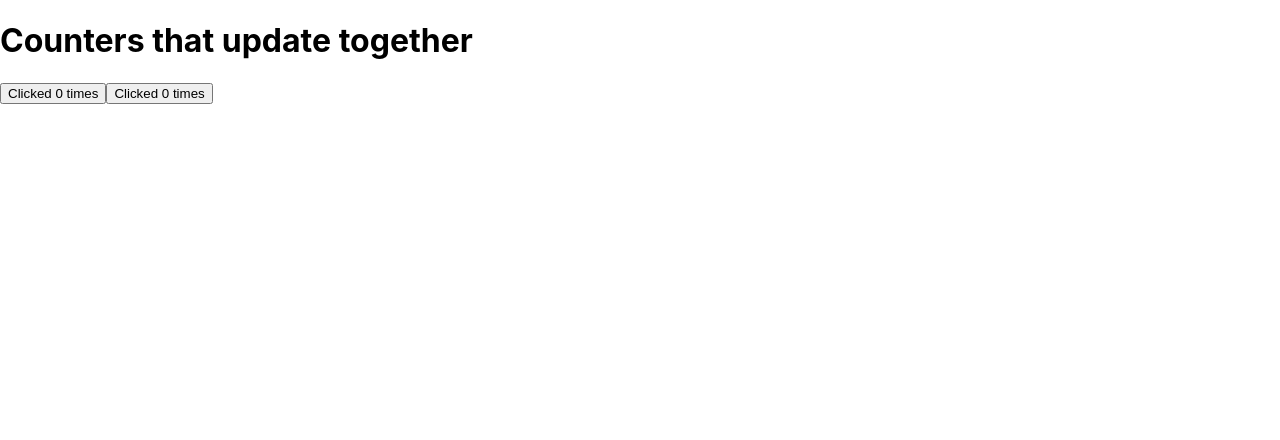
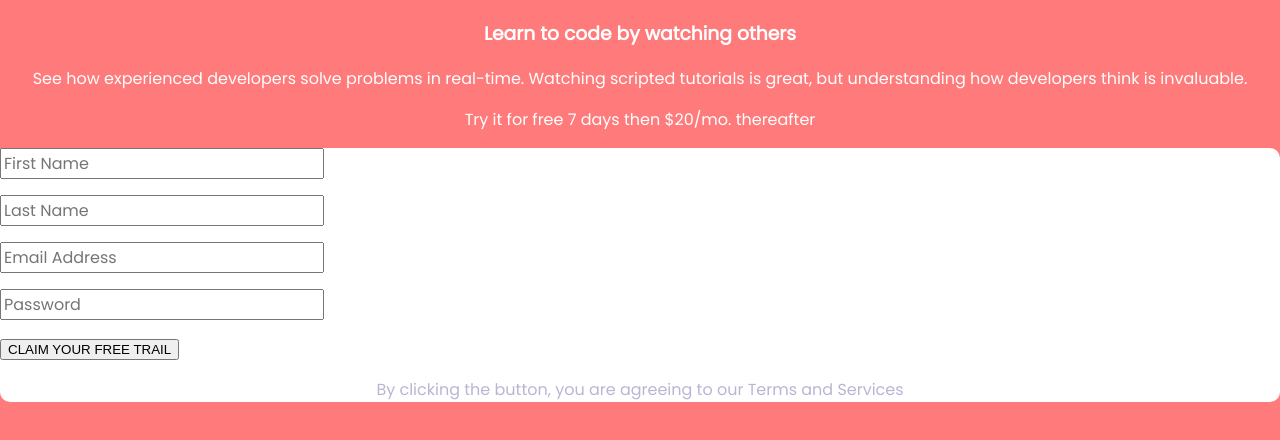
Before and after one commit to Padmasripriya/signup-form-react-component, a React (Create React App) app: page / in a window 1280 px wide. Shown: the top 440 px of the page. Built offline with nearby package versions, Linux system fonts and the light colour scheme.

Commit message:
Adding all the required components

```diff
--- a/package.json
+++ b/package.json
@@ -8,6 +8,7 @@
     "@testing-library/user-event": "^13.5.0",
     "react": "^18.2.0",
     "react-dom": "^18.2.0",
+    "react-google-fonts": "^1.2.1",
     "react-scripts": "5.0.1",
     "web-vitals": "^2.1.4"
   },
--- a/src/App.js
+++ b/src/App.js
@@ -1,29 +1,16 @@
-import { useState } from 'react';
+import { FormComponent } from './FormComponent';
+import { Content } from './Content';
 import logo from './logo.svg';
 import './App.css';
+import './fonts.css';
 
 function App() {
-
-  const [count, setCount] = useState(0);
-
-  function handleClick() {
-    setCount(count + 1);
-  }
-
-  return (
-    <div>
-      <h1>Counters that update together</h1>
-      <MyButton count={count} onClick={handleClick} />
-      <MyButton count={count} onClick={handleClick} />
+  return(
+    <div className="signup-form-component container">
+      <Content />
+      <FormComponent />
     </div>
   );
 }
 
-function MyButton({count, onClick}) {
- return(
-    <button onClick={onClick}>
-      Clicked {count} times
-      </button>
- );
-}
 export default App;
--- /dev/null
+++ b/src/Content.js
@@ -0,0 +1,15 @@
+import React from "react";
+
+export function Content() {
+    return(
+        <div className="signup-form-content">
+            <h3>Learn to code by watching others</h3>
+            <p>
+                See how experienced developers solve problems in real-time.
+                Watching scripted tutorials is great, but understanding how developers think is invaluable.
+            </p>
+            <p>Try it for free 7 days then $20/mo. thereafter</p>
+        </div>
+
+    );
+}
--- /dev/null
+++ b/src/FormComponent.js
@@ -0,0 +1,16 @@
+import React from "react";
+
+export function FormComponent() {
+    return(
+        <div className="signup-form">
+            <form>
+                <p><input type="text" placeholder="First Name" /></p>
+                <p><input type="text" placeholder="Last Name"/></p>
+                <p><input type="email" placeholder="Email Address"/></p>
+                <p><input type="password" placeholder="Password"/></p>
+                <button>CLAIM YOUR FREE TRAIL</button>
+            </form>
+            <p className="signup-form-footer">By clicking the button, you are agreeing to our Terms and Services</p>
+        </div>
+    );
+}
--- /dev/null
+++ b/src/fonts.css
@@ -0,0 +1 @@
+@import url('https://fonts.googleapis.com/css?family=Poppins');
--- a/src/index.css
+++ b/src/index.css
@@ -1,13 +1,56 @@
+@import url('https://fonts.googleapis.com/css?family=Poppins');
+
+:root {
+  --font-size: 16px;
+  --font-family: 'Poppins';
+  --font-weight-normal: 400;
+  --font-weight-medium: 500;
+  --font-weight-semi-bold: 600;
+  --font-weight-bold: 700;
+  --primary-color-red: hsl(0, 100%, 74%);
+  --primary-color-green: hsl(154, 59%, 51%);
+  --accent-color-blue: hsl(248, 32%, 49%);
+  --neutral-color-dark-blue: hsl(249, 10%, 26%);
+  --netural-color-grayish-blue: hsl(246, 25%, 77%);
+}
+
+html,body {
+  width: 100%;
+  height: 100%;
+}
+
 body {
   margin: 0;
-  font-family: -apple-system, BlinkMacSystemFont, 'Segoe UI', 'Roboto', 'Oxygen',
-    'Ubuntu', 'Cantarell', 'Fira Sans', 'Droid Sans', 'Helvetica Neue',
-    sans-serif;
-  -webkit-font-smoothing: antialiased;
-  -moz-osx-font-smoothing: grayscale;
+  color: white;
+  background-color: var(--primary-color-red);
 }
 
-code {
-  font-family: source-code-pro, Menlo, Monaco, Consolas, 'Courier New',
-    monospace;
+body, input {
+  font-family: var(--font-family);
+  font-size: 16px;
 }
+
+.signup-form-compoment {
+  background-image: './public/bg-image.png';
+}
+
+.signup-form-content {
+  text-align: center;
+}
+
+.signup-form {
+  background: white;
+  border-radius: 10px;
+}
+
+.signup-form-footer {
+  color: var(--netural-color-grayish-blue);
+  text-align: center;
+}
+
+@media(max-width: 767px){
+  .container {
+    width: 325px;
+    margin: 90px auto;
+}
+}
```
Also changed, not shown: public/bg-image.png (added), src/App.css (line endings or trailing spaces), 1 other file (tests, documents, lock files or other folders).
